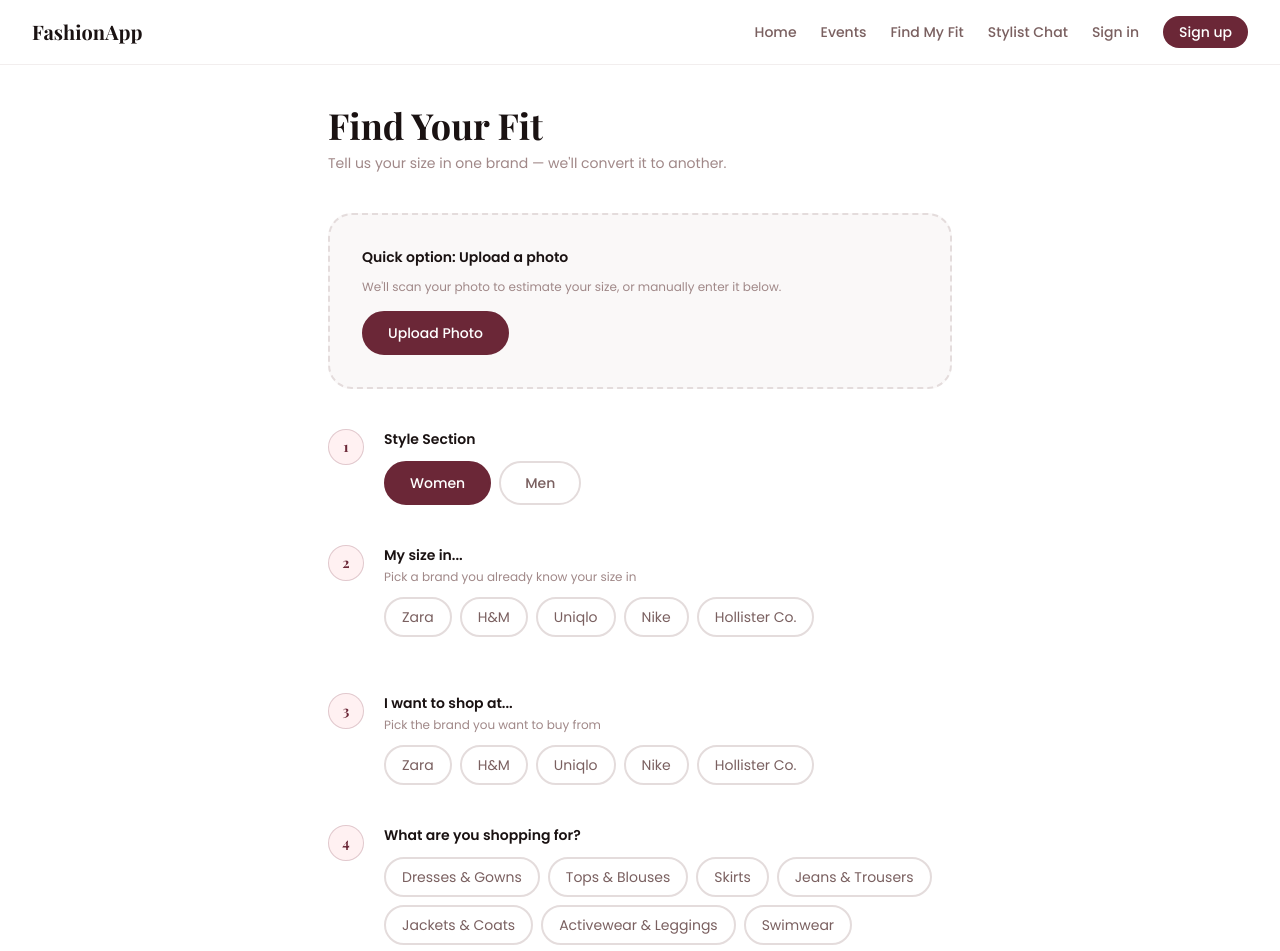
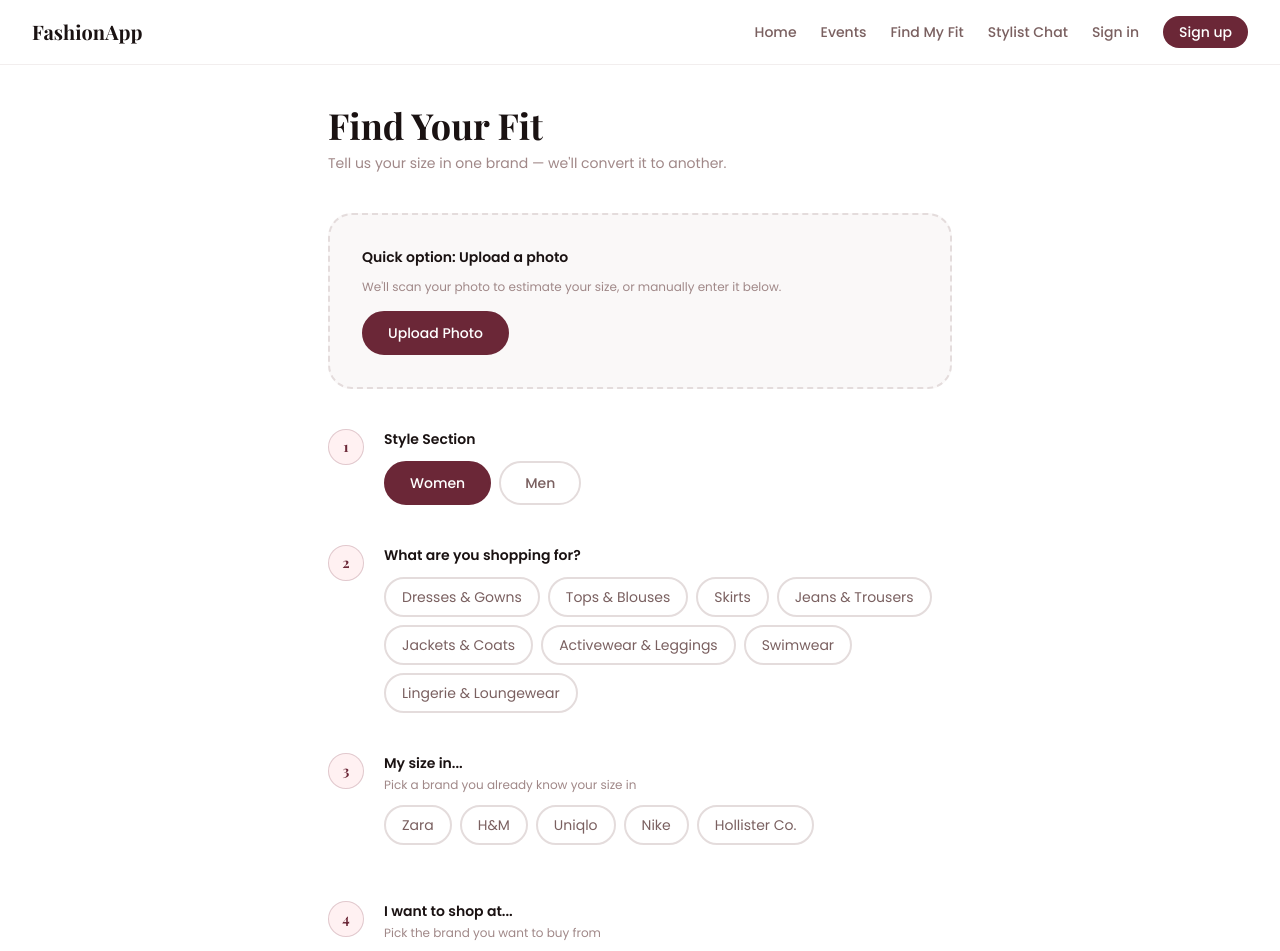
Before and after one commit to kavya-sasikumar/fashionapp, a Next.js app: page /fit in a window 1280 px wide. Shown: the top 951 px of the page. Built offline with nearby package versions, Linux system fonts and the light colour scheme.

Commit message:
Find Your Fit Completed
Find Your Fit completed with implicit template conversions. Conversion rates must be updated pre-deployment.

```diff
--- a/app/fit/page.tsx
+++ b/app/fit/page.tsx
@@ -4,7 +4,7 @@
 import Image from 'next/image'
 
 const womenProducts = ['Dresses & Gowns', 'Tops & Blouses', 'Skirts', 'Jeans & Trousers', 'Jackets & Coats', 'Activewear & Leggings', 'Swimwear', 'Lingerie & Loungewear']
-const menProducts   = ['T-Shirts & Polos', 'Dress Shirts', 'Suits & Blazers', 'Shorts', 'Hoodies & Sweatshirts', 'Activewear', 'Outerwear & Coats']
+const menProducts   = ['T-Shirts & Polos', 'Dress Shirts', 'Jeans & Chinos', 'Suits & Blazers', 'Shorts', 'Hoodies & Sweatshirts', 'Activewear', 'Outerwear & Coats']
 const womenSizes    = ['XS', 'S', 'M', 'L', 'XL', 'XXL']
 const menSizes      = ['XS', 'S', 'M', 'L', 'XL', 'XXL', '2XL', '3XL']
 const brandList     = ['Zara', 'H&M', 'Uniqlo', 'Nike', 'Hollister Co.']
@@ -65,9 +65,9 @@
 
   const [waist, setWaist] = useState('')
   const [inseam, setInseam] = useState('')
-  const isJeans = product === 'Jeans & Trousers'
+  const isJeans = product === 'Jeans & Trousers' || product === 'Jeans & Chinos'
 
-  const ready = knownBrand && targetBrand && product && fit !== targetBrand &&
+  const ready = knownBrand && targetBrand && product &&
     (isJeans ? (waist && inseam) : size)
 
   const jeanWaists  = ['26', '28', '30', '32', '34', '36', '38', '40']
@@ -228,9 +228,27 @@
           </div>
         </div>
 
-        {/* Step 2 - Known brand + size */}
+        {/* Step 2 - Product */}
         <div className="flex gap-5 items-start">
           <span className="w-9 h-9 rounded-full bg-rose-50 text-[#6B2737] flex items-center justify-center text-sm font-bold shrink-0 border border-[#6B2737]/20" style={{ fontFamily: "var(--font-playfair)" }}>2</span>
+          <div className="flex-1">
+            <p className="text-sm font-semibold text-gray-900 mb-3">What are you shopping for?</p>
+            <div className="flex flex-wrap gap-2">
+              {products.map(p => (
+                <button key={p} onClick={() => setProduct(p)}
+                  className={`px-4 py-2 rounded-full text-sm border-2 transition-colors ${
+                    product === p ? 'bg-[#6B2737] text-white border-[#6B2737] font-medium' : 'text-gray-500 border-gray-200 hover:border-[#6B2737]'
+                  }`}>
+                  {p}
+                </button>
+              ))}
+            </div>
+          </div>
+        </div>
+
+        {/* Step 3 - Known brand + size */}
+        <div className="flex gap-5 items-start">
+          <span className="w-9 h-9 rounded-full bg-rose-50 text-[#6B2737] flex items-center justify-center text-sm font-bold shrink-0 border border-[#6B2737]/20" style={{ fontFamily: "var(--font-playfair)" }}>3</span>
           <div className="flex-1">
             <p className="text-sm font-semibold text-gray-900 mb-1">My size in...</p>
             <p className="text-xs text-gray-400 mb-3">Pick a brand you already know your size in</p>
@@ -245,6 +263,32 @@
               ))}
             </div>
             {knownBrand && (
+              isJeans ? (
+                <div className="space-y-3">
+                  <p className="text-xs text-gray-400">Waist</p>
+                  <div className="flex flex-wrap gap-2">
+                    {jeanWaists.map(w => (
+                      <button key={w} onClick={() => setWaist(w)}
+                        className={`w-14 h-14 rounded-2xl text-sm font-bold border-2 transition-colors ${
+                          waist === w ? 'bg-[#6B2737] text-white border-[#6B2737]' : 'text-gray-600 border-gray-200 hover:border-[#6B2737]'
+                        }`}>
+                        {w}
+                      </button>
+                    ))}
+                  </div>
+                  <p className="text-xs text-gray-400">Inseam</p>
+                  <div className="flex flex-wrap gap-2">
+                    {jeanInseams.map(i => (
+                      <button key={i} onClick={() => setInseam(i)}
+                        className={`w-14 h-14 rounded-2xl text-sm font-bold border-2 transition-colors ${
+                          inseam === i ? 'bg-[#6B2737] text-white border-[#6B2737]' : 'text-gray-600 border-gray-200 hover:border-[#6B2737]'
+                        }`}>
+                        {i}
+                      </button>
+                    ))}
+                  </div>
+                </div>
+              ) : (
                 <div className="flex flex-wrap gap-2">
                   {sizes.map(s => (
                     <button key={s} onClick={() => setSize(s)}
@@ -255,13 +299,14 @@
                     </button>
                   ))}
                 </div>
+              )
             )}
           </div>
         </div>
 
-        {/* Step 3 - Target brand */}
+        {/* Step 4 - Target brand */}
         <div className="flex gap-5 items-start">
-          <span className="w-9 h-9 rounded-full bg-rose-50 text-[#6B2737] flex items-center justify-center text-sm font-bold shrink-0 border border-[#6B2737]/20" style={{ fontFamily: "var(--font-playfair)" }}>3</span>
+          <span className="w-9 h-9 rounded-full bg-rose-50 text-[#6B2737] flex items-center justify-center text-sm font-bold shrink-0 border border-[#6B2737]/20" style={{ fontFamily: "var(--font-playfair)" }}>4</span>
           <div className="flex-1">
             <p className="text-sm font-semibold text-gray-900 mb-1">I want to shop at...</p>
             <p className="text-xs text-gray-400 mb-3">Pick the brand you want to buy from</p>
@@ -272,24 +317,6 @@
                     targetBrand === b ? 'bg-[#6B2737] text-white border-[#6B2737] font-medium' : 'text-gray-500 border-gray-200 hover:border-[#6B2737]'
                   }`}>
                   {b}
-                </button>
-              ))}
-            </div>
-          </div>
-        </div>
-
-        {/* Step 4 - Product */}
-        <div className="flex gap-5 items-start">
-          <span className="w-9 h-9 rounded-full bg-rose-50 text-[#6B2737] flex items-center justify-center text-sm font-bold shrink-0 border border-[#6B2737]/20" style={{ fontFamily: "var(--font-playfair)" }}>4</span>
-          <div className="flex-1">
-            <p className="text-sm font-semibold text-gray-900 mb-3">What are you shopping for?</p>
-            <div className="flex flex-wrap gap-2">
-              {products.map(p => (
-                <button key={p} onClick={() => setProduct(p)}
-                  className={`px-4 py-2 rounded-full text-sm border-2 transition-colors ${
-                    product === p ? 'bg-[#6B2737] text-white border-[#6B2737] font-medium' : 'text-gray-500 border-gray-200 hover:border-[#6B2737]'
-                  }`}>
-                  {p}
                 </button>
               ))}
             </div>
```
Lines whose indentation alone changed are shown as unchanged.
